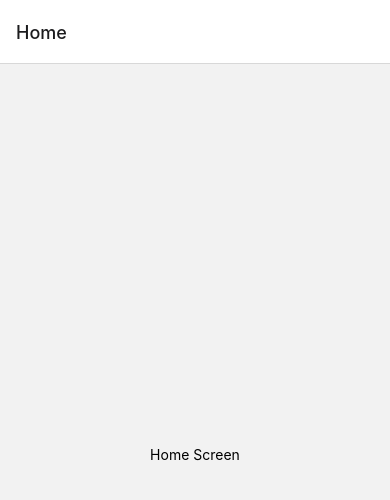
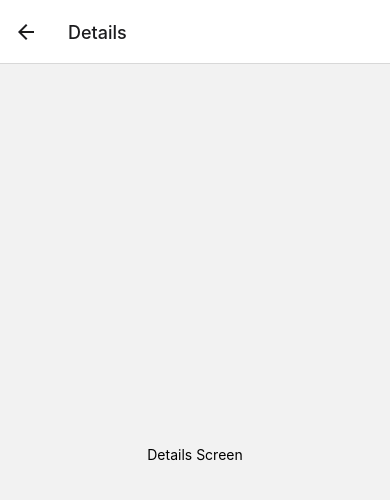
Before and after one commit to Joanne0119/navigation-practice, a React Native app: screen /Details in a window 390 px wide. Before the commit this address had no page. Shown: the top 500 px of the page. Built offline with nearby package versions, Linux system fonts and the light colour scheme.

Commit message:
add detailScreen

```diff
--- a/App.js
+++ b/App.js
@@ -4,14 +4,16 @@ import { NavigationContainer } from '@react-navigation/native';
 import { createNativeStackNavigator } from '@react-navigation/native-stack';
 
 import HomeScreen from './src/screens/HomeScreen';
+import DetailScreen from './src/screens/DetailScreen';
 
 const Stack = createNativeStackNavigator();
 
 export default function App() {
   return (
-    <NavigationContainer>
+    <NavigationContainer initialRouteName="Home">
       <Stack.Navigator>
         <Stack.Screen name="Home" component={HomeScreen} />
+        <Stack.Screen name="Details" component={DetailScreen} />
       </Stack.Navigator>
     </NavigationContainer>
   );
--- /dev/null
+++ b/src/screens/DetailScreen.js
@@ -0,0 +1,12 @@
+import { View, Text } from 'react-native'
+import React from 'react'
+
+const DetailScreen = () => {
+  return (
+    <View style={{ flex: 1, alignItems: 'center', justifyContent: 'center' }}>
+      <Text>Details Screen</Text>
+  </View>
+  )
+}
+
+export default DetailScreen
```
